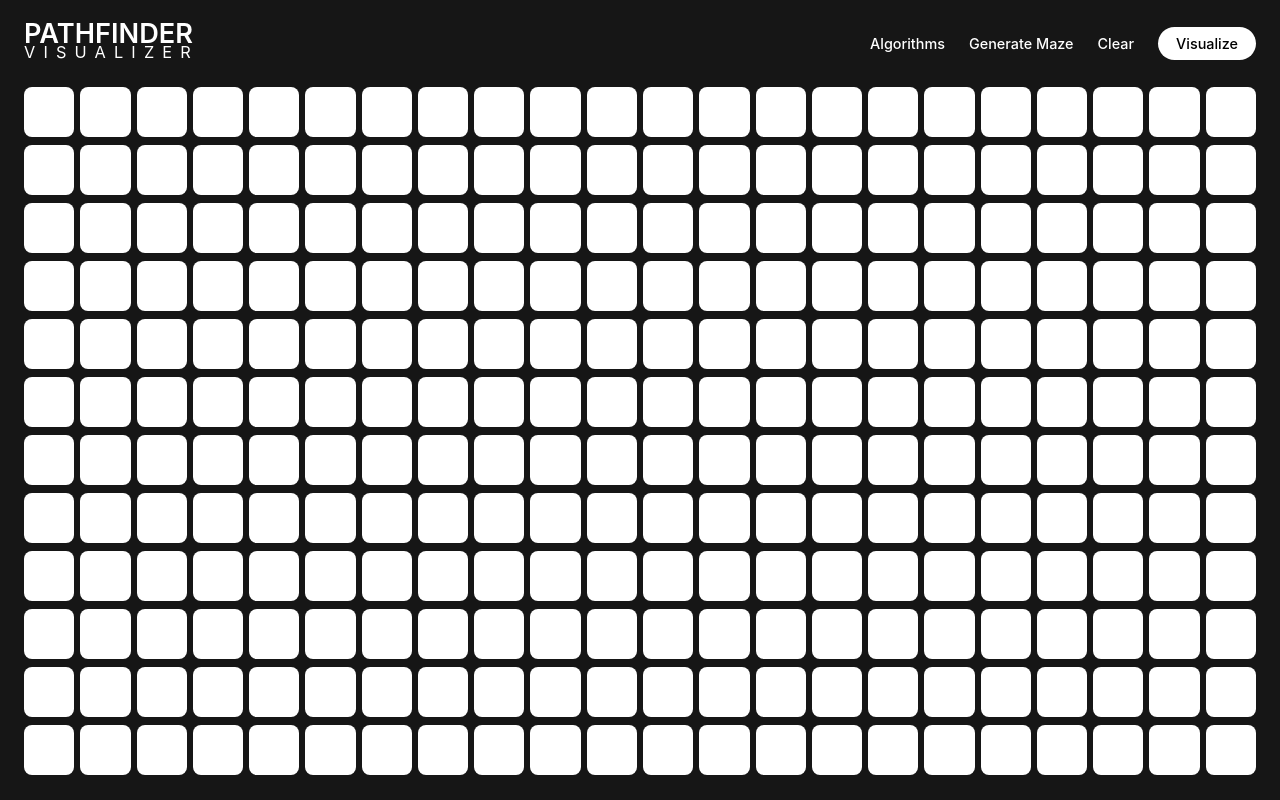
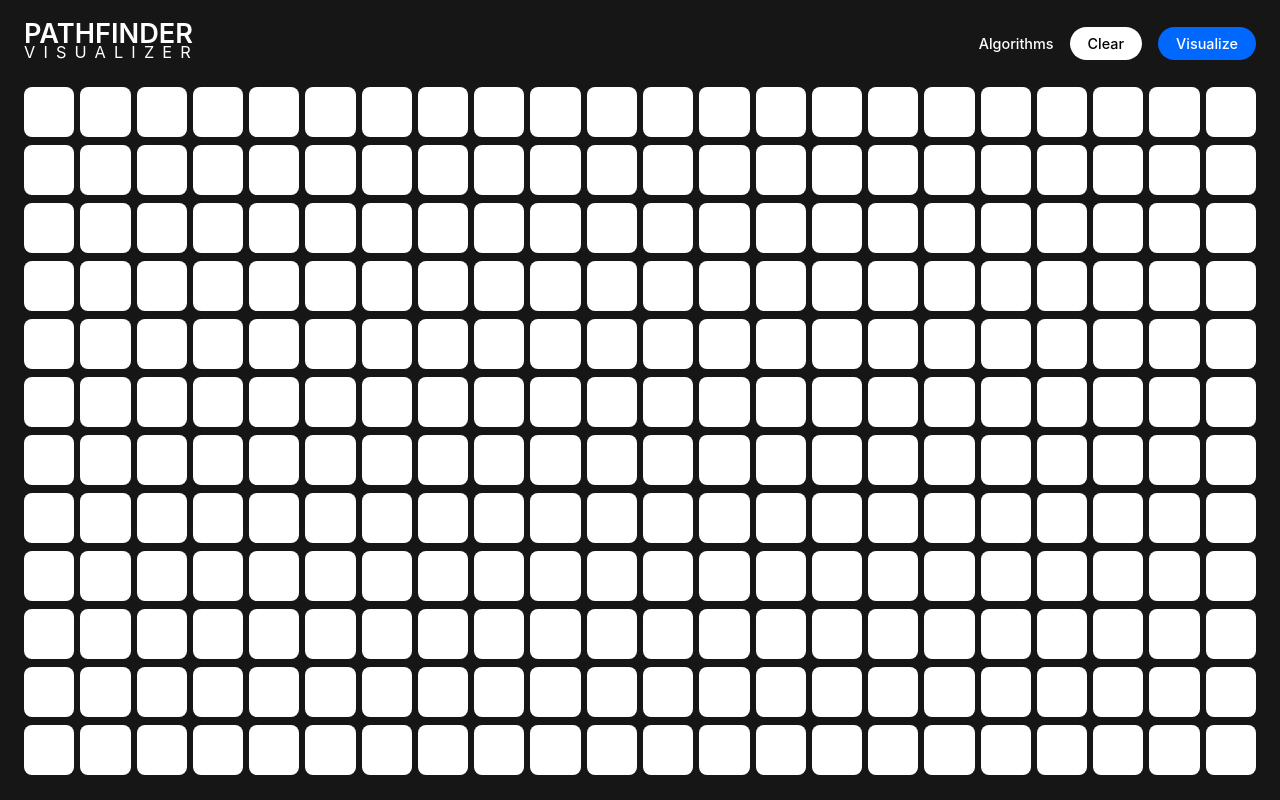
Before and after one commit to JasonCordova/Pathfinder, a React (Create React App) app: page / in a window 1280 px wide. Built offline with nearby package versions, Linux system fonts and the light colour scheme.

Commit message:
Troubleshooting

```diff
--- a/src/App.js
+++ b/src/App.js
@@ -3,6 +3,8 @@ import Cell from './Cell.js';
 const interval = 56;
 
 function App() {
+
+    var newArray;
 
     const [mouseDown, setMouse] = useState(false);
     const [grid, setGrid] = useState(Array(5).fill().map(row => new Array(5).fill( <Cell/> )));
@@ -18,7 +20,34 @@ function App() {
     }
 
     const initializeGrid = () => {
-        setGrid(Array(Math.floor((window.innerHeight - 86) / interval)).fill().map(row => new Array(Math.floor(window.innerWidth / interval)).fill(<Cell currentState={state} changeState={changeState} data={mouseDown} />)));
+        var row = Math.floor((window.innerHeight - 86) / interval);
+        var col = Math.floor(window.innerWidth / interval);
+        newArray = new Array(row);
+
+        for (var i = 0; i < row; i++) {
+            newArray[i] = new Array(col);
+            for (var j = 0; j < col; j++) {
+                newArray[i][j] = <Cell key={i * col + j} start={false} end={false} currentState={state} changeState={changeState} data={mouseDown} />
+            }
+        }
+
+        setGrid(newArray);
+
+    }
+
+    const resetGrid = () => {
+        var row = Math.floor((window.innerHeight - 86) / interval);
+        var col = Math.floor(window.innerWidth / interval);
+        newArray = new Array(row);
+
+        for (var i = 0; i < row; i++) {
+            newArray[i] = new Array(col);
+            for (var j = 0; j < col; j++) {
+                newArray[i][j] = <Cell key={i * col + j} initial={"clear"} start={false} end={false} currentState={state} changeState={changeState} data={mouseDown} />
+            }
+        }
+
+        setGrid(newArray);
     }
 
     window.onresize = () => {
@@ -38,8 +67,7 @@ function App() {
               </a>
               <div className="nav">
                   <div className="button">Algorithms</div>
-                  <div className="button">Generate Maze</div>
-                  <div className="button" onClick={() => { initializeGrid(); }}>Clear</div>
+                  <div className="button clear" onClick={() => { resetGrid(); }}>Clear</div>
                   <div className="button execute">Visualize</div>
               </div>
           </div>
--- a/src/cell.js
+++ b/src/cell.js
@@ -5,8 +5,8 @@ const Cell = (props) => {
     const [wall, setWall] = useState(false);
 
     useEffect(() => {
-        setWall(false);
-    }, [])
+        if (props.initial === "clear") setWall(false);
+    }, [props.initial]);
 
     return (
         <div className={`cell${wall ? " wall" : ""}${props.start ? " start" : ""}`} onMouseDown={() => { wall ? props.changeState("clear") : props.changeState("wall"); setWall(!wall); }} onMouseEnter={() => { if (props.data) if (props.currentState === "wall") setWall(true); else if (props.currentState === "clear") setWall(false); }}>
--- a/src/index.css
+++ b/src/index.css
@@ -35,7 +35,7 @@ a {color: inherit; text-decoration: none;}
 .nav {
     display: flex;
     align-items: center;
-    gap: 24px;
+    gap: 16px;
     font-size: 0.9em;
 }
 
@@ -73,6 +73,13 @@ a {color: inherit; text-decoration: none;}
 .button.execute {
     padding: 8px 18px;
     border-radius: 32px;
+    background-color: #0068ff;
+    color: white;
+}
+
+.button.clear {
+    padding: 8px 18px;
+    border-radius: 32px;
     background-color: white;
     color: black;
 }
```
